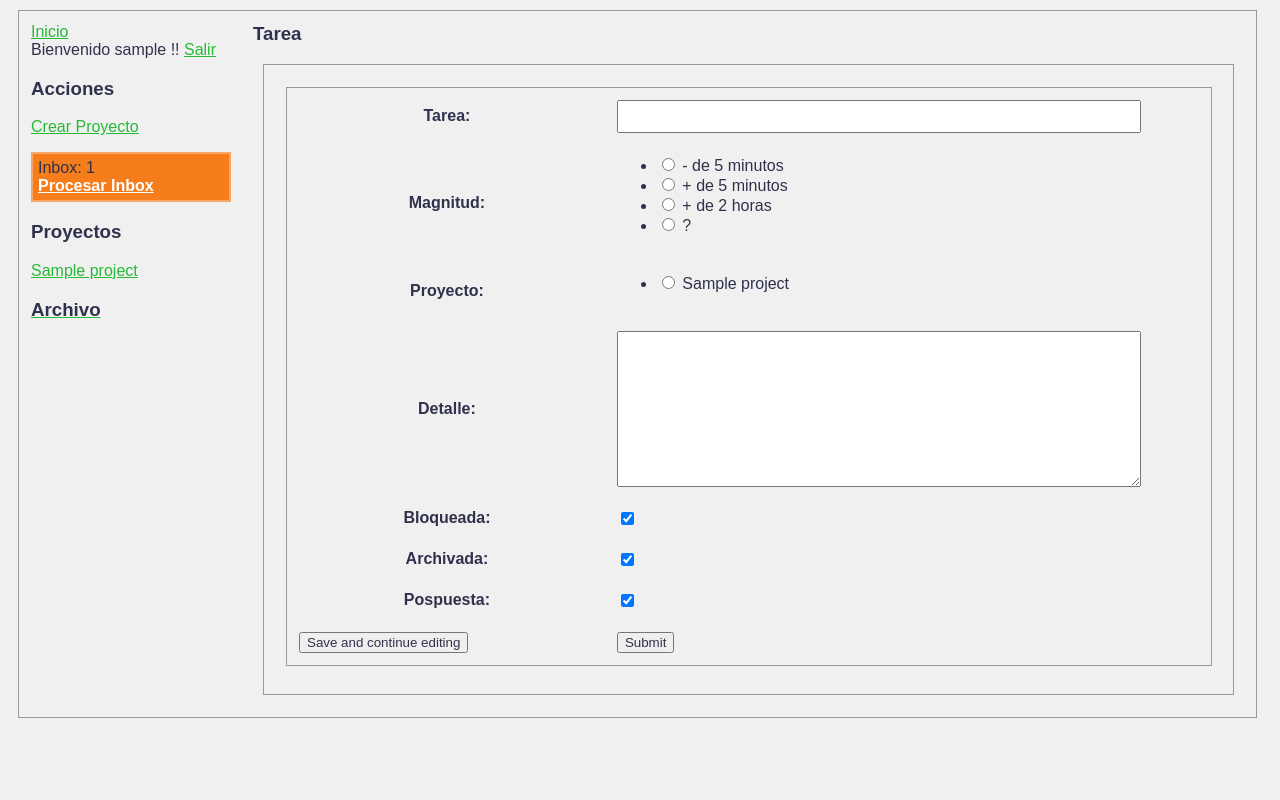
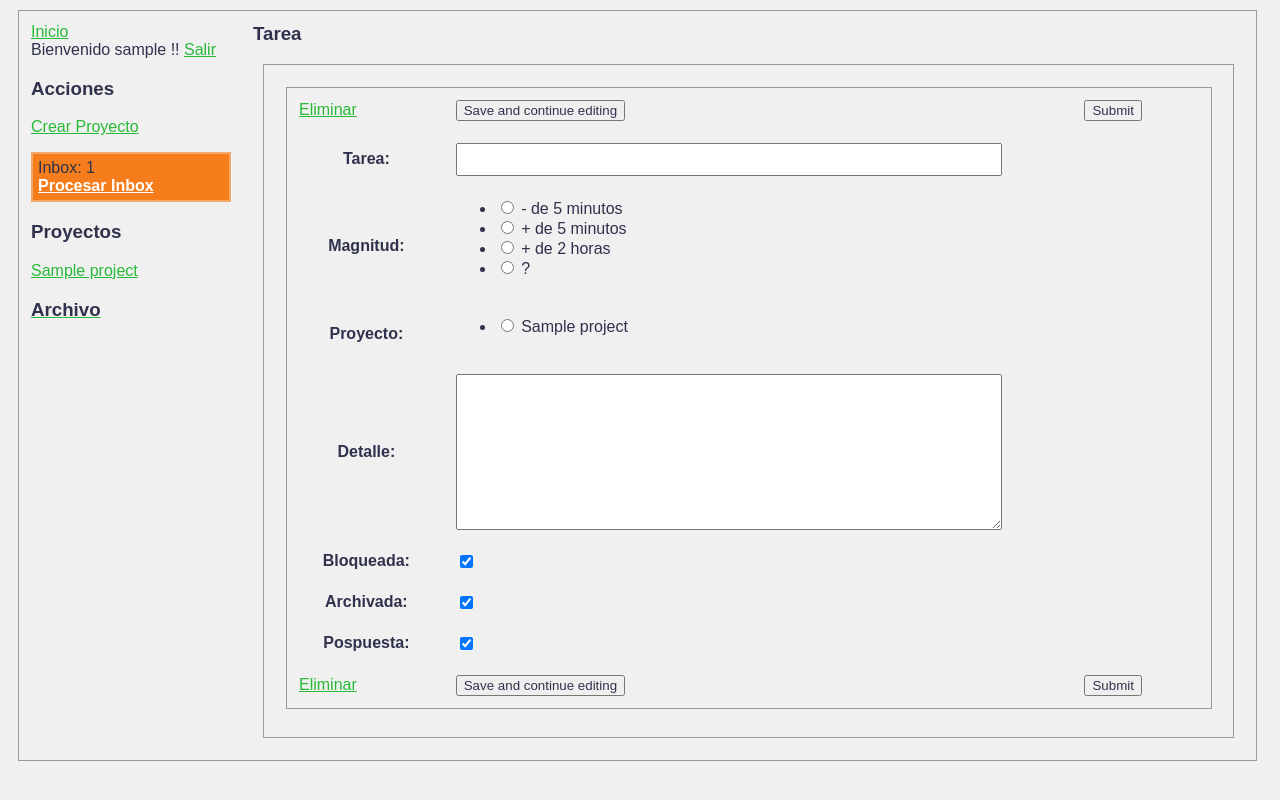
Before and after one commit to codigodaniel/tasks-application, a Django app: template tasks_application/tasks/templates/tasks/task_form.html in a window 1280 px wide. Run offline with Django 3.2, Linux system fonts and the light colour scheme; a user stored in the database is signed in; tables that the repository leaves empty hold one stand-in row (values such as "Sample post"); the template is opened without the code that fills it: values that come from a table or form of the project are taken from there, most other values are stand-ins (such as "Sample title", 1, 10 or a date in 2020); parts of the project's set-up code (start-up, migrations or seed data) failed here and were passed over.

Commit message:
Agregar el eliminar al editar una tarea

```diff
--- a/tasks_application/tasks/templates/tasks/task_form.html
+++ b/tasks_application/tasks/templates/tasks/task_form.html
@@ -6,8 +6,14 @@
                         <tr><td>
                             <form method="post" action="{%url tasks_task_edit object.id%}">
                             <table>
+                                <tr>
+                                    <td><a title="Borrar definitivamente" href="{%url tasks_task_delete object.id%}">Eliminar</a></td>
+                                    <td><input type="submit" value="Save and continue editing" name="_continue"></td>
+                                    <td><input type="submit"> </td>
+                                </tr>
                                {{form}}
                                 <tr>
+                                    <td><a title="Borrar definitivamente" href="{%url tasks_task_delete object.id%}">Eliminar</a></td>
                                     <td><input type="submit" value="Save and continue editing" name="_continue"></td>
                                     <td><input type="submit"> </td>
                                 </tr>
```
